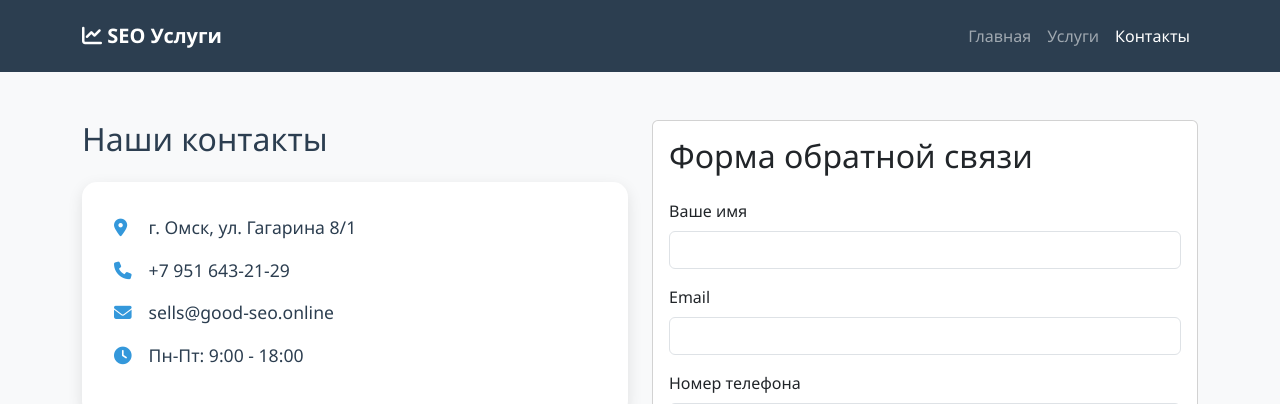
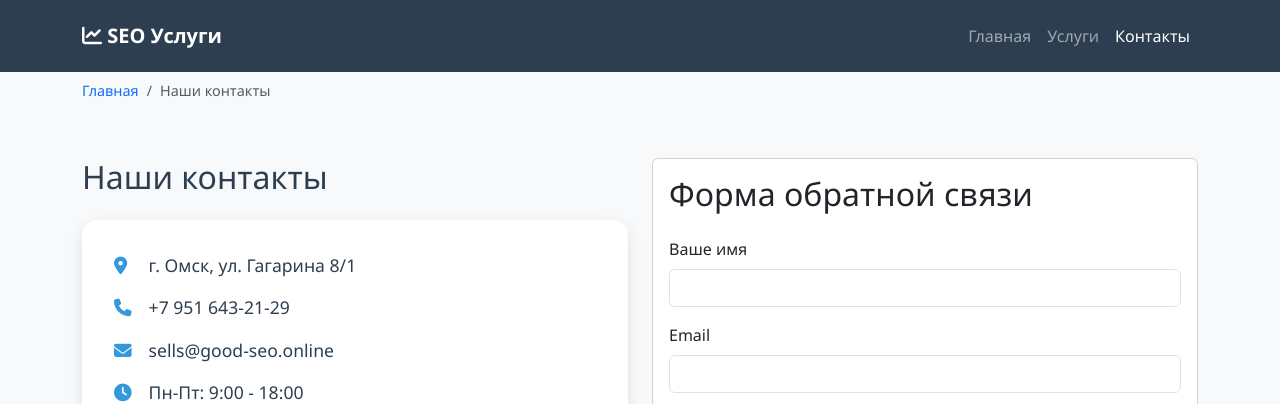
Before and after one commit to MiPolynsky/SeoMaster_1, a Flask app: page /contact in a window 1280 px wide. Shown: the top 404 px of the page. Run offline with Flask 3, Linux system fonts and the light colour scheme; some libraries are stand-ins or nearby versions.

Commit message:
Agent query: Проверьте, пожалуйста, появились ли хлебные крошки на страницах сайта (кроме главной) и корректно ли они отображают текущий путь?
Add minimalist breadcrumb navigation to the website.

Screenshot: https://storage.googleapis.com/screenshot-production-us-central1/74f28105-0b3e-4dca-973e-8a69c1d6d330/ff366713-2286-4673-b764-36b5eca588dd.jpg

```diff
--- a/templates/base.html
+++ b/templates/base.html
@@ -54,6 +54,22 @@
         </div>
     </nav>
 
+    {% if request.path != '/' %}
+    <div class="container py-2">
+        <nav aria-label="breadcrumb">
+            <ol class="breadcrumb mb-0" style="font-size: 0.9em;">
+                <li class="breadcrumb-item"><a href="/" class="text-decoration-none">Главная</a></li>
+                {% if '/service/' in request.path %}
+                    <li class="breadcrumb-item"><a href="/services" class="text-decoration-none">Услуги</a></li>
+                    <li class="breadcrumb-item active">{{ metadata.h1 if metadata else self.title() }}</li>
+                {% else %}
+                    <li class="breadcrumb-item active">{{ metadata.h1 if metadata else self.title() }}</li>
+                {% endif %}
+            </ol>
+        </nav>
+    </div>
+    {% endif %}
+
     {% block content %}{% endblock %}
 
     <footer class="footer mt-5">
```
